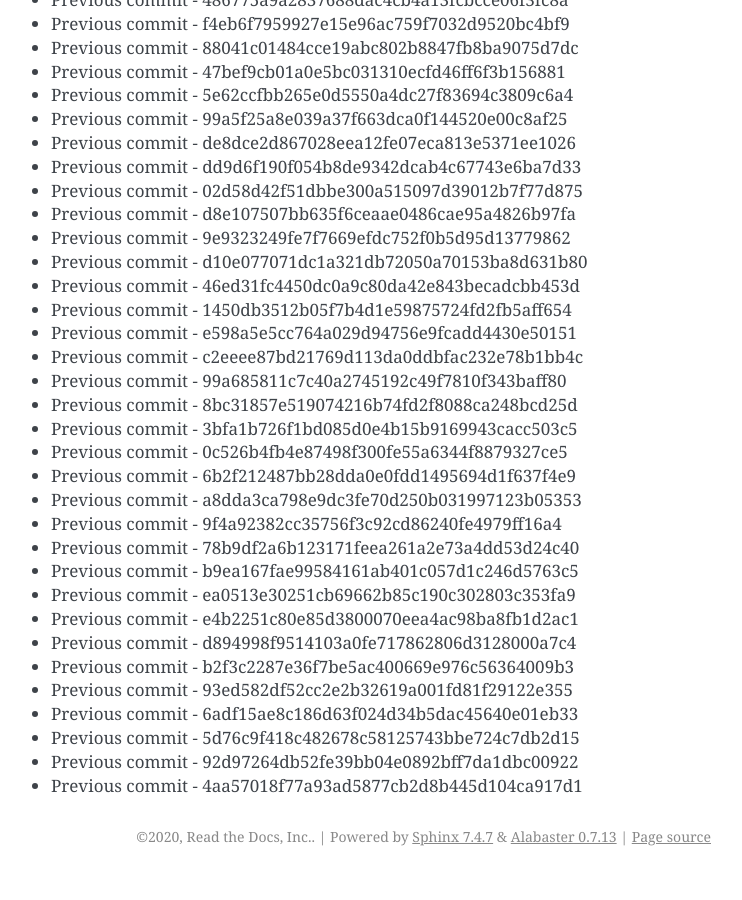
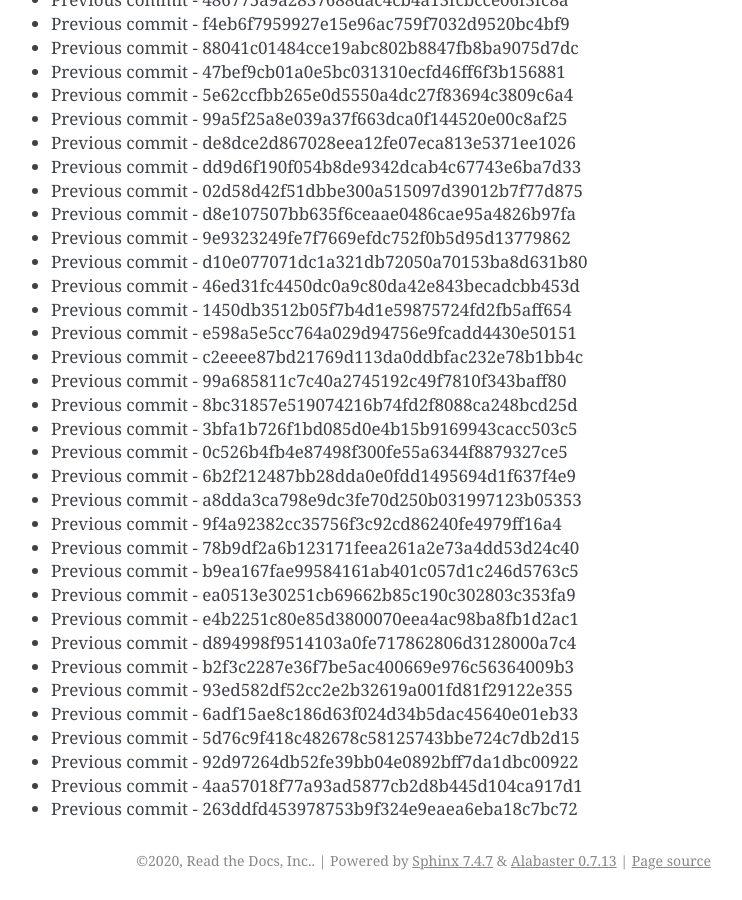
Before and after one commit to readthedocs/rtd-git-stresstest, a Sphinx documentation site: the page built from docs/updates.rst, in a window 1280 px wide and 900 px high, scrolled down 22715 px. Shown: the whole window, without its empty margins (399-1141 px from the left). Built offline with Sphinx 7.4.7, drawn with Linux system fonts in a browser that asks for light colours; before the commit the page ends 23591 px from its top, so only the background shows below that.

Commit message:
Generating commit from previous: 263ddfd453978753b9f324e9eaea6eba18c7bc72

```diff
--- a/docs/updates.rst
+++ b/docs/updates.rst
@@ -986,3 +986,4 @@ It can be tested for any performance characteristics.
 * Previous commit - 5d76c9f418c482678c58125743bbe724c7db2d15
 * Previous commit - 92d97264db52fe39bb04e0892bff7da1dbc00922
 * Previous commit - 4aa57018f77a93ad5877cb2d8b445d104ca917d1
+* Previous commit - 263ddfd453978753b9f324e9eaea6eba18c7bc72
```
